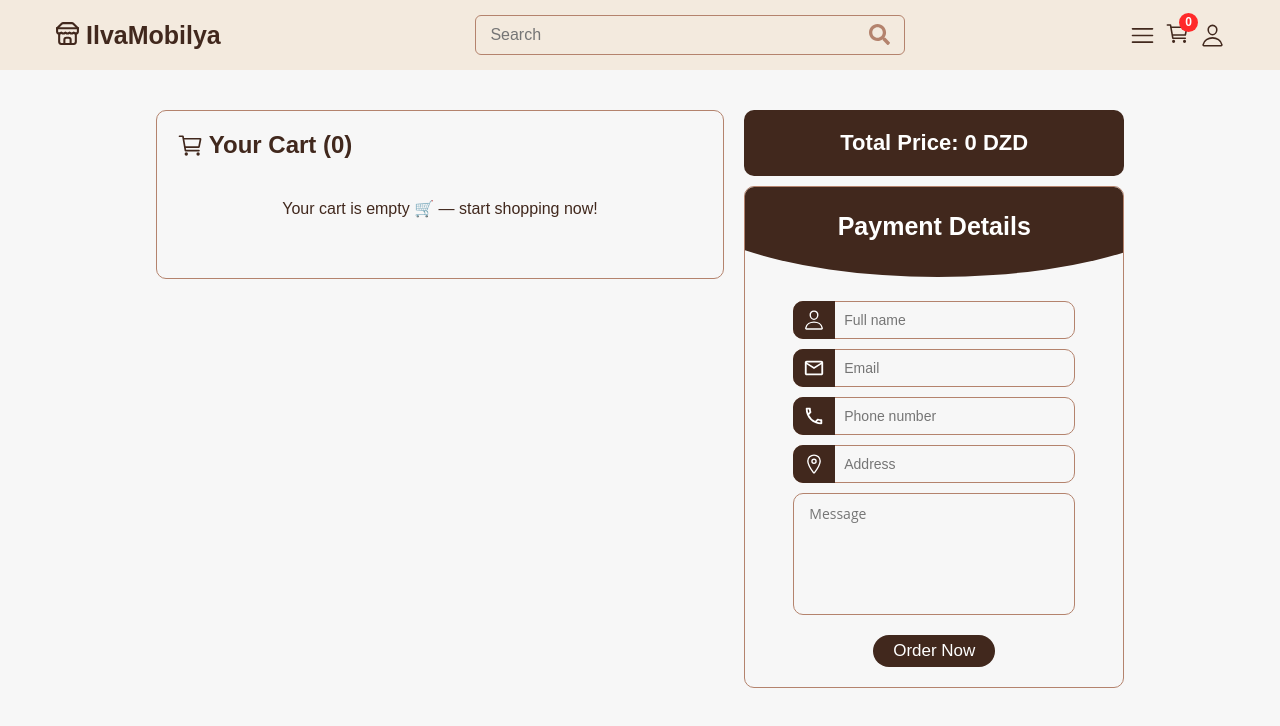
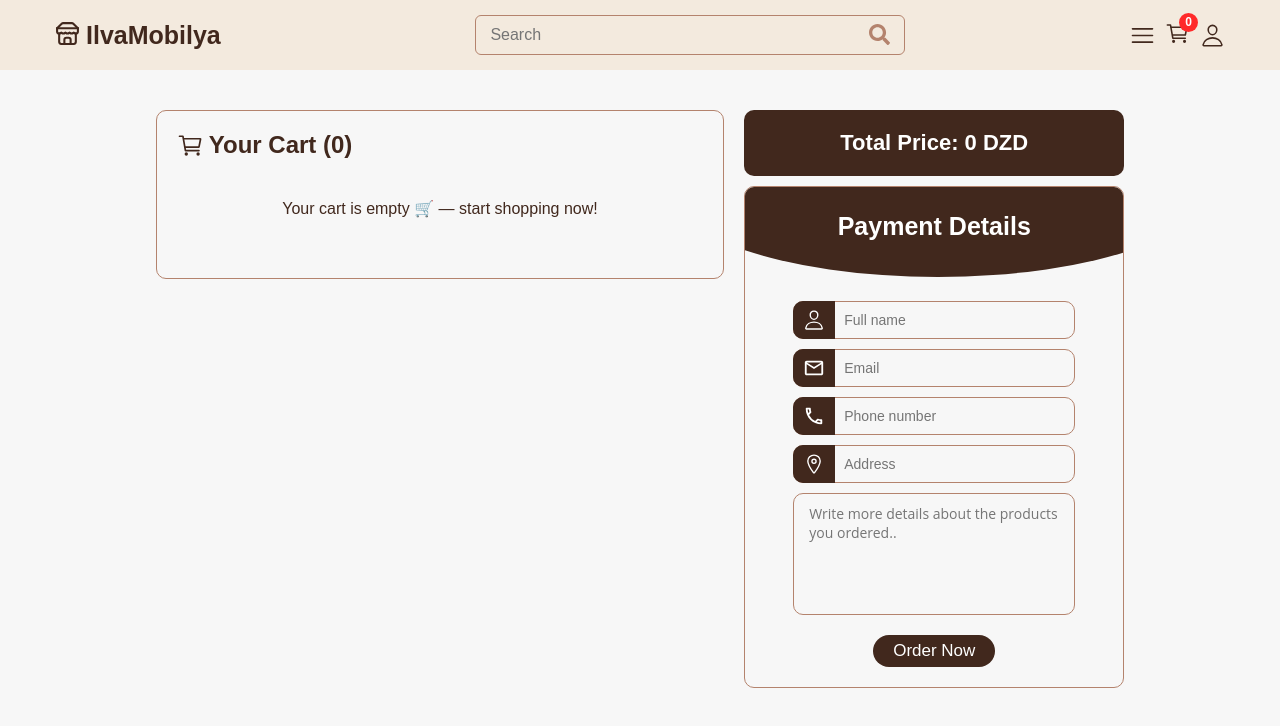
Before and after one commit to AdamKhelladi/ilvamobilya-store, a React (Create React App) app: page /cart in a window 1280 px wide. Shown: the top 726 px of the page. Built offline with nearby package versions, Linux system fonts and the light colour scheme.

Commit message:
Update payment textarea

```diff
--- a/src/components/Cart/Cart.jsx
+++ b/src/components/Cart/Cart.jsx
@@ -163,7 +163,7 @@ export default function Cart({ cartItems, deleteItem, orders }) {
 
                 <textarea
                   name="message"
-                  placeholder="Message"
+                  placeholder="Write more details about the products you ordered.."
                   onChange={handleChange}
                 />
 
```
